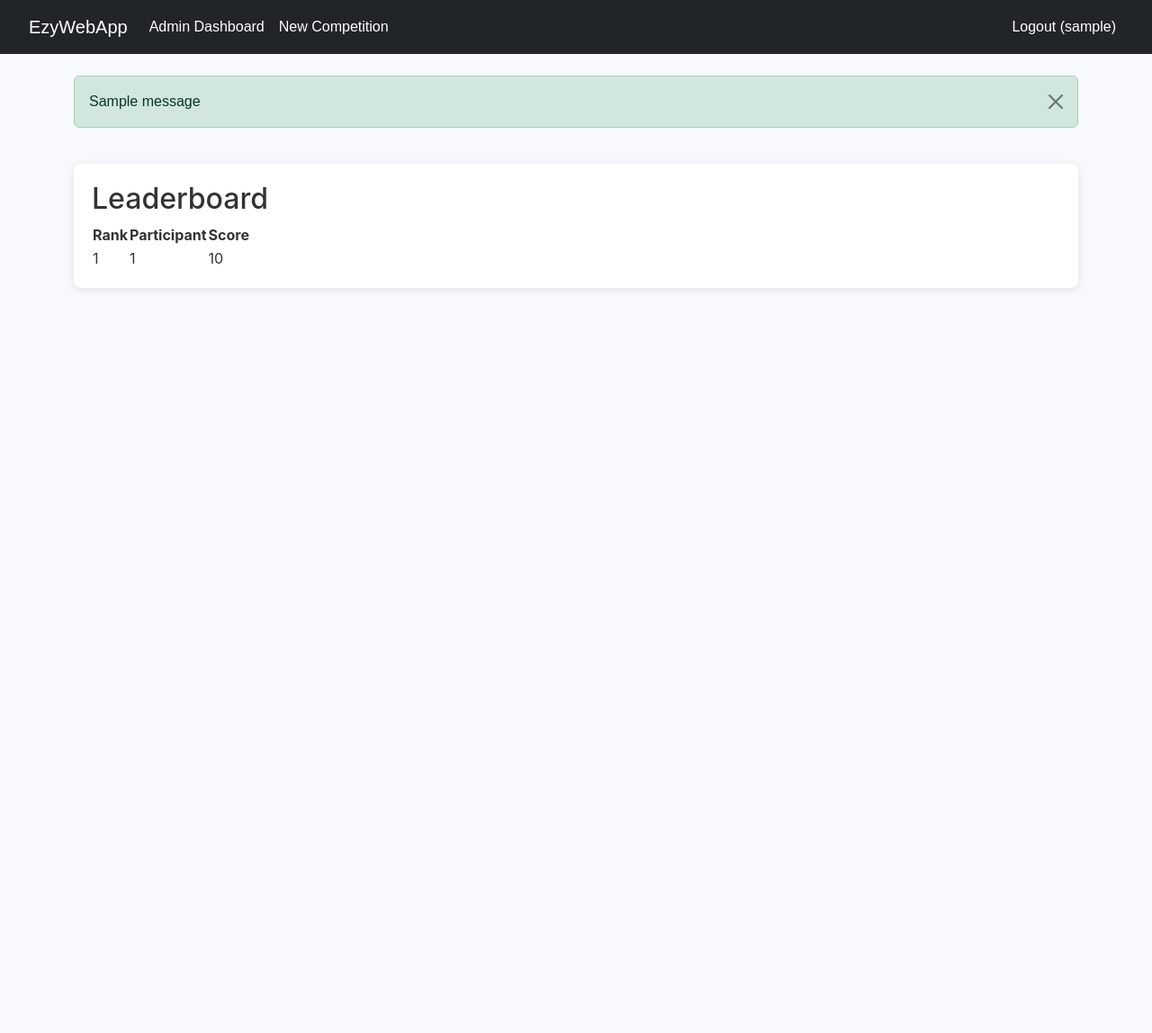
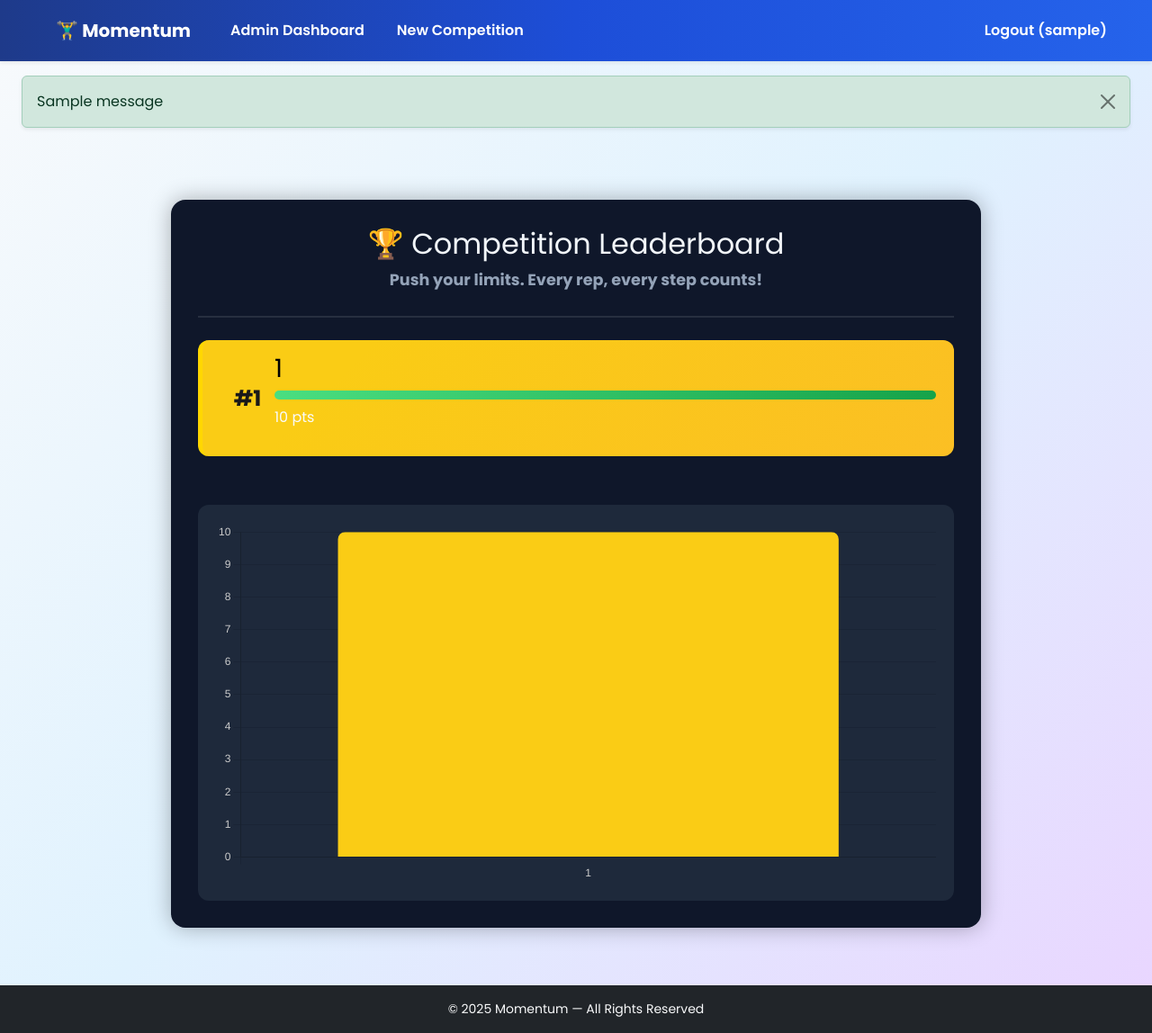
Before and after one commit to keheliyavimu/virtual_fitness_coordinator, a Flask app: page /leaderboard/1 in a window 1280 px wide. Shown: the whole page at 90% size. Before the commit the page ends 322 px from the top, so only its background shows below. Run offline with Flask 3, Linux system fonts and the light colour scheme; the visitor is signed in with stand-in values (Sample User, id 1); one stand-in notice (Sample message) is shown; a database or web service that is not in the repository returns one stand-in record (values such as "Sample title"); data that the repository does not hold is empty.

Commit message:
Fix Leaderboard and UI appeareance

```diff
--- a/WebApp/app.py
+++ b/WebApp/app.py
@@ -14,6 +14,11 @@ load_dotenv()
 
 # --- Flask App Setup ---
 app = Flask(__name__)
+
+@app.context_processor
+def inject_current_year():
+    return {'current_year': datetime.now().year}
+
 app.secret_key = os.getenv("SECRET_KEY")
 
 # --- Initialize Extensions ---
@@ -221,15 +226,29 @@ def leaderboard_page(competition_id):
         response = requests.get(f"{LEADERBOARD_API}/{competition_id}")
         print(f"↩️ Status: {response.status_code}, Response: {response.text}")
 
+        leaderboard_data = []
         if response.status_code == 200:
-            data = response.json().get("leaderboard", [])
-            return render_template("leaderboard.html", leaderboard=data)
+            data = response.json()
+            leaderboard_data = data.get("leaderboard", [])
         else:
             print(f"⚠️ Failed to fetch leaderboard. Status code: {response.status_code}")
-            return render_template("leaderboard.html", leaderboard=[])
+
+        # ✅ Sort leaderboard in descending order by score
+        leaderboard_data.sort(key=lambda x: x.get("score", 0), reverse=True)
+
+        # ✅ Get top score for scaling the bars
+        top_score = leaderboard_data[0]["score"] if leaderboard_data else 1
+
+        return render_template(
+            "leaderboard.html",
+            leaderboard=leaderboard_data,
+            top_score=top_score
+        )
+
     except Exception as e:
         print(f"❌ Error fetching leaderboard: {e}")
-        return render_template("leaderboard.html", leaderboard=[])
+        return render_template("leaderboard.html", leaderboard=[], top_score=1)
+
 
 
 @app.route("/messages/<id>", methods=["GET", "POST"])
--- a/WebApp/static/css/style.css
+++ b/WebApp/static/css/style.css
@@ -1,211 +1,257 @@
+/* 🌈 Global Layout & Font */
 body {
   font-family: 'Poppins', sans-serif;
   margin: 0;
   padding: 0;
-    background-color: #f7f9fc;
-    color: #333;
+  background: linear-gradient(135deg, #f8fafc, #e0f2fe, #e9d5ff);
+  color: #1e293b;
+  min-height: 100vh;
 }
 
+/* 🌐 Navbar */
 .navbar {
-    background: #2b3a67;
+  background: linear-gradient(90deg, #1e3a8a, #1d4ed8, #2563eb);
   color: white;
-    padding: 10px 20px;
+  padding: 14px 30px;
   display: flex;
-    gap: 15px;
+  align-items: center;
+  justify-content: space-between;
+  box-shadow: 0 4px 12px rgba(0,0,0,0.15);
 }
 
 .navbar a {
   color: white;
   text-decoration: none;
+  font-weight: 600;
+  margin-left: 20px;
+  transition: opacity 0.2s ease;
 }
 
 .navbar a:hover {
-    text-decoration: underline;
+  opacity: 0.85;
 }
 
-.form-container, .dashboard-container {
-    max-width: 700px;
-    margin: 30px auto;
-    background: white;
-    padding: 20px;
-    border-radius: 8px;
-    box-shadow: 0 2px 8px rgba(0,0,0,0.1);
+/* 🧱 Dashboard Container */
+.dashboard-container {
+  max-width: 1300px;
+  margin: 40px auto;
+  padding: 20px 30px;
 }
 
-/*new*/
-/* ----------------------------- */
-/* DASHBOARD LAYOUT */
-.dashboard-container {
-  max-width: 1200px;
-  margin: 40px auto;
-  padding: 20px;
-  font-family: 'Inter', sans-serif;
-}
-
+/* 🏷️ Titles */
 .dashboard-title {
-  font-size: 2rem;
+  font-size: 2.2rem;
   font-weight: 700;
-  color: #1F2937;
-  margin-bottom: 1rem;
+  color: #1e3a8a;
+  margin-bottom: 0.5rem;
+  text-align: left;
 }
 
 .dashboard-subtitle {
-  color: #4B5563;
+  color: #475569;
+  margin-bottom: 2rem;
+  font-size: 1.1rem;
+  text-align: left;
+}
+
+/* 🧊 Card Layout */
+.card {
+  background: rgba(255, 255, 255, 0.8);
+  border-radius: 16px;
+  padding: 24px;
+  box-shadow: 0 8px 25px rgba(0,0,0,0.08);
+  backdrop-filter: blur(10px);
+  transition: all 0.3s ease;
   margin-bottom: 2rem;
 }
 
-/* ----------------------------- */
-/* CARD STYLE */
-.card {
-  background-color: #ffffff;
-  padding: 20px;
-  border-radius: 12px;
-  box-shadow: 0 6px 18px rgba(0,0,0,0.1);
+.card:hover {
+  transform: translateY(-4px);
+  box-shadow: 0 10px 30px rgba(0,0,0,0.12);
 }
 
-.card-title {
-  font-size: 1.25rem;
-  font-weight: 600;
-  margin-bottom: 1rem;
-  color: #111827;
-}
-
-/* ----------------------------- */
-/* TABLE STYLE */
+/* 📋 Table Styles */
 .custom-table {
   width: 100%;
   border-collapse: collapse;
-  margin-bottom: 1rem;
+  overflow: hidden;
+  border-radius: 10px;
 }
 
 .custom-table th, .custom-table td {
-  border: 1px solid #D1D5DB;
-  padding: 12px 16px;
+  padding: 14px 18px;
   text-align: left;
 }
 
 .custom-table th {
-  background-color: #F3F4F6;
-  font-weight: 600;
+  background: #1e3a8a;
+  color: white;
 }
 
-/* ----------------------------- */
-/* BUTTONS */
+.custom-table tr:nth-child(even) {
+  background: #f8fafc;
+}
+
+.custom-table tr:hover {
+  background: #e0f2fe;
+}
+
+/* 🎯 Buttons */
 .btn {
   display: inline-block;
   font-weight: 600;
-  padding: 8px 16px;
-  border-radius: 8px;
+  padding: 10px 18px;
+  border-radius: 10px;
   text-decoration: none;
-  transition: all 0.2s ease;
+  transition: all 0.25s ease;
   cursor: pointer;
+  border: none;
 }
 
 .btn:hover {
   transform: translateY(-2px);
-  box-shadow: 0 4px 12px rgba(0,0,0,0.15);
+  box-shadow: 0 5px 15px rgba(0,0,0,0.15);
 }
 
-.btn-edit { background-color: #FBBF24; color: #111827; }
-.btn-edit:hover { background-color: #F59E0B; }
+.btn-edit { background: #fbbf24; color: #111827; }
+.btn-delete { background: #ef4444; color: #fff; }
+.btn-add { background: #3b82f6; color: #fff; }
+.btn-enroll { background: #22c55e; color: #fff; width: 100%; text-align: center; }
+.btn-leaderboard { background: #14b8a6; color: white; }
+.btn-messages { background: #8b5cf6; color: white; }
 
-.btn-delete { background-color: #EF4444; color: #ffffff; }
-.btn-delete:hover { background-color: #DC2626; }
+.btn-edit:hover { background: #f59e0b; }
+.btn-delete:hover { background: #dc2626; }
+.btn-add:hover { background: #2563eb; }
+.btn-enroll:hover { background: #16a34a; }
+.btn-leaderboard:hover { background: #0d9488; }
+.btn-messages:hover { background: #7c3aed; }
 
-.btn-add { background-color: #3B82F6; color: #ffffff; margin-top: 1rem; }
-.btn-add:hover { background-color: #2563EB; }
-
-.btn-enroll { background-color: #3B82F6; color: #ffffff; width: 100%; text-align: center; }
-.btn-enroll:hover { background-color: #2563EB; }
-
-.btn-leaderboard { background-color: #10B981; color: #ffffff; }
-.btn-leaderboard:hover { background-color: #059669; }
-
-.btn-messages { background-color: #8B5CF6; color: #ffffff; }
-.btn-messages:hover { background-color: #7C3AED; }
-
-/* ----------------------------- */
-/* COMPETITION CARD */
+/* 🧩 Competition Cards — Refined layout */
 .competition-card {
-  background-color: #ffffff;
-  padding: 20px;
-  border-radius: 12px;
-  box-shadow: 0 6px 18px rgba(0,0,0,0.1);
+  background: linear-gradient(135deg, #ffffff, #f1f5f9);
+  border-radius: 14px;
+  padding: 24px;
+  box-shadow: 0 4px 18px rgba(0,0,0,0.08);
+  transition: all 0.3s ease;
+  text-align: left; /* 👈 changed from center */
   display: flex;
   flex-direction: column;
   justify-content: space-between;
 }
 
+.competition-card:hover {
+  transform: translateY(-6px);
+  box-shadow: 0 12px 30px rgba(0,0,0,0.12);
+}
+
 .competition-title {
-  font-size: 1.125rem;
-  font-weight: 600;
-  color: #111827;
-  margin-bottom: 0.5rem;
+  font-size: 1.4rem;
+  font-weight: 700;
+  color: #1e3a8a;
+  margin-bottom: 8px;
 }
 
 .competition-desc {
-  color: #4B5563;
-  margin-bottom: 1rem;
+  color: #475569;
+  font-size: 1rem;
+  margin-bottom: 12px;
+  line-height: 1.5;
 }
 
-.competition-actions {
-  display: flex;
-  gap: 0.5rem;
+/* 💬 Forms & Inputs */
+input[type="text"], textarea {
+  width: 100%;
+  border: 1px solid #cbd5e1;
+  border-radius: 8px;
+  padding: 10px;
+  font-size: 1rem;
+  margin-bottom: 10px;
+  transition: border 0.2s ease;
 }
 
-.enrolled-label {
-  display: inline-block;
-  font-weight: 600;
-  color: #10B981;
-  margin-top: 0.5rem;
+input:focus, textarea:focus {
+  outline: none;
+  border-color: #2563eb;
+  box-shadow: 0 0 0 3px rgba(37,99,235,0.2);
 }
 
-/* ----------------------------- */
-/* RESPONSIVE GRID */
-@media screen and (min-width: 640px) {
-  .grid-cols-1 { grid-template-columns: repeat(1, minmax(0, 1fr)); }
+/* 🏆 Leaderboard Refined Layout */
+.leaderboard-container {
+  background: linear-gradient(135deg, #0f172a, #1e293b);
+  color: #f8fafc;
+  border-radius: 20px;
+  padding: 30px 40px;
+  margin-top: 40px;
+  box-shadow: 0 10px 35px rgba(0,0,0,0.3);
 }
-@media screen and (min-width: 768px) {
-  .grid-cols-2 { grid-template-columns: repeat(2, minmax(0, 1fr)); }
-}
-@media screen and (min-width: 1024px) {
-  .grid-cols-3 { grid-template-columns: repeat(3, minmax(0, 1fr)); }
+
+.leaderboard-card {
+  display: flex;
+  align-items: center;
+  justify-content: space-between;
+  background: rgba(255,255,255,0.07);
+  border-radius: 12px;
+  padding: 18px 24px;
+  margin-bottom: 14px;
+  backdrop-filter: blur(6px);
+  transition: transform 0.3s ease, background 0.3s ease;
 }
 
 
-#message-input {
-  width: 100%;
-  min-height: 100px;
-  padding: 12px;
-  border-radius: 8px;
-  border: 1px solid #D1D5DB;
-  margin-bottom: 8px;
-  font-size: 1rem;
-  resize: vertical;
+.leaderboard-header {
+  font-size: 1.8rem;
+  font-weight: 700;
+  color: #f1f5f9;
+  margin-bottom: 20px;
+  border-bottom: 2px solid rgba(255,255,255,0.1);
+  padding-bottom: 10px;
 }
 
-.btn-send {
-  background-color: #3B82F6;
-  color: #fff;
-  font-weight: 600;
-  padding: 10px 20px;
-  border-radius: 8px;
-  border: none;
-  cursor: pointer;
-  transition: all 0.2s;
+
+.leaderboard-card:hover {
+  transform: translateY(-4px);
+  background: rgba(255,255,255,0.12);
 }
 
-.btn-send:hover { background-color: #2563EB; transform: translateY(-2px); }
+.rank {
+  font-size: 1.3rem;
+  font-weight: 700;
+  color: #1a1919;
+  width: 40px;
+}
 
-.feedback { margin-top: 8px; font-weight: 600; }
-.feedback.success { color: #10B981; }
-.feedback.error { color: #EF4444; }
 
-.message-list { list-style: none; padding-left: 0; }
-.message-list li { padding: 8px 0; border-bottom: 1px solid #E5E7EB; }
-.msg-time { color: #6B7280; font-size: 0.85rem; margin-left: 8px; }
+.gold { border-left: 5px solid gold; }
+.silver { border-left: 5px solid silver; }
+.bronze { border-left: 5px solid #cd7f32; }
 
-.feedback-message {
-  transition: all 0.3s ease;
-  font-weight: 500;
+.score-bar {
+  height: 10px;
+  background: rgba(255,255,255,0.1);
+  border-radius: 10px;
+  overflow: hidden;
+  margin-top: 6px;
 }
+
+.score-fill {
+  height: 100%;
+  background: linear-gradient(90deg, #22c55e, #86efac);
+}
+
+.participant-name {
+  flex: 1;
+  font-weight: 600;
+  font-size: 1rem;
+  color: #f8fafc;
+}
+
+/* ✨ Slightly improved animations */
+@keyframes fadeInUp {
+  from { opacity: 0; transform: translateY(15px); }
+  to { opacity: 1; transform: translateY(0); }
+}
+
+.card, .competition-card, .leaderboard-card {
+  animation: fadeInUp 0.6s ease forwards;
+}
--- a/WebApp/templates/base.html
+++ b/WebApp/templates/base.html
@@ -2,14 +2,28 @@
 <html lang="en">
 <head>
   <meta charset="UTF-8">
-  <title>{% block title %}EzyWebApp{% endblock %}</title>
+  <meta name="viewport" content="width=device-width, initial-scale=1">
+  <title>{% block title %}Momentum{% endblock %}</title>
+
+  <!-- Bootstrap -->
   <link href="https://cdn.jsdelivr.net/npm/bootstrap@5.3.2/dist/css/bootstrap.min.css" rel="stylesheet">
+
+  <!-- Google Fonts -->
+  <link href="https://fonts.googleapis.com/css2?family=Poppins:wght@400;600;700&display=swap" rel="stylesheet">
+
+  <!-- Custom Styles -->
   <link rel="stylesheet" href="{{ url_for('static', filename='css/style.css') }}">
+
+  {% block head %}{% endblock %}
 </head>
-<body>
-  <nav class="navbar navbar-expand-lg navbar-dark bg-dark">
+
+<body style="font-family: 'Poppins', sans-serif; background-color: #f7f9fc; color: #333;">
+
+  <!-- 🔹 Navbar -->
+  <nav class="navbar navbar-expand-lg navbar-dark bg-dark shadow-sm">
     <div class="container-fluid">
-      <a class="navbar-brand" href="#">EzyWebApp</a>
+      <a class="navbar-brand fw-bold" href="#">🏋️‍♂️ Momentum</a>
+
       <button class="navbar-toggler" type="button" data-bs-toggle="collapse" data-bs-target="#navbarNav">
         <span class="navbar-toggler-icon"></span>
       </button>
@@ -29,32 +43,49 @@
         <ul class="navbar-nav ms-auto">
           {% if current_user.is_authenticated %}
             <li class="nav-item">
-              <a class="nav-link" href="{{ url_for('logout') }}">Logout ({{ current_user.username }})</a>
+              <a class="nav-link fw-semibold" href="{{ url_for('logout') }}">
+                Logout ({{ current_user.username }})
+              </a>
             </li>
           {% else %}
-            <li class="nav-item"><a class="nav-link" href="{{ url_for('login') }}">Login</a></li>
-            <li class="nav-item"><a class="nav-link" href="{{ url_for('register') }}">Register</a></li>
+            <li class="nav-item"><a class="nav-link fw-semibold" href="{{ url_for('login') }}">Login</a></li>
+            <li class="nav-item"><a class="nav-link fw-semibold" href="{{ url_for('register') }}">Register</a></li>
           {% endif %}
         </ul>
       </div>
     </div>
   </nav>
 
-  <div class="container py-4">
+  <!-- 🔸 Flash messages -->
+  <div class="container-fluid mt-3 px-4">
     {% with messages = get_flashed_messages(with_categories=true) %}
       {% if messages %}
         {% for category, message in messages %}
-          <div class="alert alert-{{ category }} alert-dismissible fade show" role="alert">
+          <div class="alert alert-{{ category }} alert-dismissible fade show shadow-sm" role="alert">
             {{ message }}
             <button type="button" class="btn-close" data-bs-dismiss="alert"></button>
           </div>
         {% endfor %}
       {% endif %}
     {% endwith %}
-
-    {% block content %}{% endblock %}
   </div>
 
+  <!-- 🔸 Page Content -->
+  <div class="container-fluid py-4 px-4">
+    <div class="row justify-content-center">
+      <div class="col-lg-10">
+        {% block content %}{% endblock %}
+      </div>
+    </div>
+  </div>
+
+  <!-- Footer -->
+  <footer class="text-center py-3 mt-auto bg-dark text-light small">
+    <span>© {{ current_year }} Momentum — All Rights Reserved</span>
+  </footer>
+
+  <!-- Bootstrap Bundle -->
   <script src="https://cdn.jsdelivr.net/npm/bootstrap@5.3.2/dist/js/bootstrap.bundle.min.js"></script>
+  {% block scripts %}{% endblock %}
 </body>
 </html>
--- a/WebApp/templates/dashboard.html
+++ b/WebApp/templates/dashboard.html
@@ -107,7 +107,7 @@
                   class="activity-form"
                   data-competition-id="{{ competition['_id'] }}">
 
-              <input type="hidden" name="user_id" value="{{ current_user.id }}">
+              <input type="hidden" name="user_id" value="{{ current_user.username }}">
               <input type="hidden" name="competition_id" value="{{ competition['_id'] }}">
 
               <label for="activity_{{ competition['_id'] }}">Enter Activity:</label>
--- a/WebApp/templates/leaderboard.html
+++ b/WebApp/templates/leaderboard.html
@@ -1,28 +1,135 @@
 {% extends "base.html" %}
 {% block content %}
-<div class="dashboard-container">
-    <h2>Leaderboard</h2>
-    <table class="leaderboard-table">
-        <thead>
-            <tr>
-                <th>Rank</th>
-                <th>Participant</th>
-                <th>Score</th>
-            </tr>
-        </thead>
-        <tbody>
-            {% if leaderboard %}
-                {% for entry in leaderboard %}
-                <tr>
-                    <td>{{ loop.index }}</td>
-                    <td>{{ entry.user_id }}</td>
-                    <td>{{ entry.score }}</td>
-                </tr>
-                {% endfor %}
-            {% else %}
-                <tr><td colspan="3">No leaderboard data yet.</td></tr>
-            {% endif %}
-        </tbody>
-    </table>
+<div class="leaderboard-container">
+  <div class="leaderboard-header">
+    <h2>🏆 Competition Leaderboard</h2>
+    <p class="motivation">Push your limits. Every rep, every step counts!</p>
+  </div>
+
+  {% if leaderboard %}
+  <div id="leaderboard" class="leaderboard-grid">
+    {% for user in leaderboard %}
+      <div class="leaderboard-card {% if loop.index == 1 %}gold{% elif loop.index == 2 %}silver{% elif loop.index == 3 %}bronze{% endif %}">
+        <div class="rank">#{{ loop.index }}</div>
+        <div class="info">
+          <h3>{{ user.user_id }}</h3>
+          <div class="score-bar">
+            <div class="score-fill" style="width: {{ (user.score / top_score) * 100 }}%;"></div>
+          </div>
+          <p class="score">{{ user.score }} pts</p>
+        </div>
+      </div>
+    {% endfor %}
+  </div>
+
+  <div class="leaderboard-chart">
+    <canvas id="scoreChart"></canvas>
+  </div>
+  {% else %}
+  <p style="text-align:center;">No leaderboard data yet. Be the first to score!</p>
+  {% endif %}
 </div>
+
+<script src="https://cdn.jsdelivr.net/npm/chart.js"></script>
+<script>
+  // Pass data safely to JS
+  const leaderboardLabels = {{ leaderboard | map(attribute='user_id') | list | tojson }};
+  const leaderboardScores = {{ leaderboard | map(attribute='score') | list | tojson }};
+
+  const ctx = document.getElementById('scoreChart');
+  new Chart(ctx, {
+    type: 'bar',
+    data: {
+      labels: leaderboardLabels,
+      datasets: [{
+        label: 'Scores',
+        data: leaderboardScores,
+        backgroundColor: ['#facc15', '#a1a1aa', '#f97316', '#22d3ee', '#4ade80', '#a78bfa'],
+        borderRadius: 8
+      }]
+    },
+    options: {
+      responsive: true,
+      plugins: { legend: { display: false } },
+      scales: {
+        y: { beginAtZero: true, ticks: { color: '#ccc' } },
+        x: { ticks: { color: '#ccc' } }
+      }
+    }
+  });
+</script>
+
+<style>
+.leaderboard-container {
+  max-width: 900px;
+  margin: 40px auto;
+  background: #0f172a;
+  padding: 30px;
+  border-radius: 16px;
+  color: #fff;
+  box-shadow: 0 0 25px rgba(0,0,0,0.3);
+}
+.leaderboard-header {
+  text-align: center;
+  margin-bottom: 25px;
+}
+.motivation {
+  font-size: 1.1rem;
+  color: #94a3b8;
+  margin-top: 8px;
+}
+.leaderboard-grid {
+  display: flex;
+  flex-direction: column;
+  gap: 14px;
+}
+.leaderboard-card {
+  display: flex;
+  align-items: center;
+  justify-content: space-between;
+  background: #1e293b;
+  border-radius: 12px;
+  padding: 15px 20px;
+  transition: transform 0.2s, box-shadow 0.2s;
+}
+.leaderboard-card:hover {
+  transform: translateY(-4px);
+  box-shadow: 0 4px 12px rgba(255,255,255,0.1);
+}
+.rank {
+  font-size: 1.5rem;
+  font-weight: bold;
+  width: 60px;
+  text-align: center;
+}
+.info {
+  flex: 1;
+}
+.score-bar {
+  background: #334155;
+  border-radius: 6px;
+  overflow: hidden;
+  height: 10px;
+  margin-top: 8px;
+}
+.score-fill {
+  height: 100%;
+  background: linear-gradient(to right, #4ade80, #16a34a);
+  transition: width 0.5s ease;
+}
+.score {
+  margin-top: 8px;
+  color: #f8fafc;
+  font-weight: 500;
+}
+.gold { background: linear-gradient(135deg, #facc15 20%, #fbbf24 100%); color: #000; }
+.silver { background: linear-gradient(135deg, #d1d5db 20%, #9ca3af 100%); color: #000; }
+.bronze { background: linear-gradient(135deg, #f97316 20%, #b45309 100%); color: #fff; }
+.leaderboard-chart {
+  margin-top: 40px;
+  background: #1e293b;
+  padding: 20px;
+  border-radius: 12px;
+}
+</style>
 {% endblock %}
--- a/WebApp/templates/messages.html
+++ b/WebApp/templates/messages.html
@@ -40,7 +40,7 @@ document.getElementById("message-form").addEventListener("submit", async (event)
   const messageInput = document.getElementById("message-input");
   const feedback = document.getElementById("form-feedback");
   const message = messageInput.value.trim();
-  const userId = "{{ current_user.id }}";
+  const userId = "{{ current_user.username }}";
   const competitionId = "{{ competition_id }}";
 
   if (!message) return;
```
Also changed, not shown: WebApp/static/js/leaderboard.js (added, +45 -0 lines), WebApp/static/js/main.js (deleted). Lines whose indentation alone changed are shown as unchanged.
